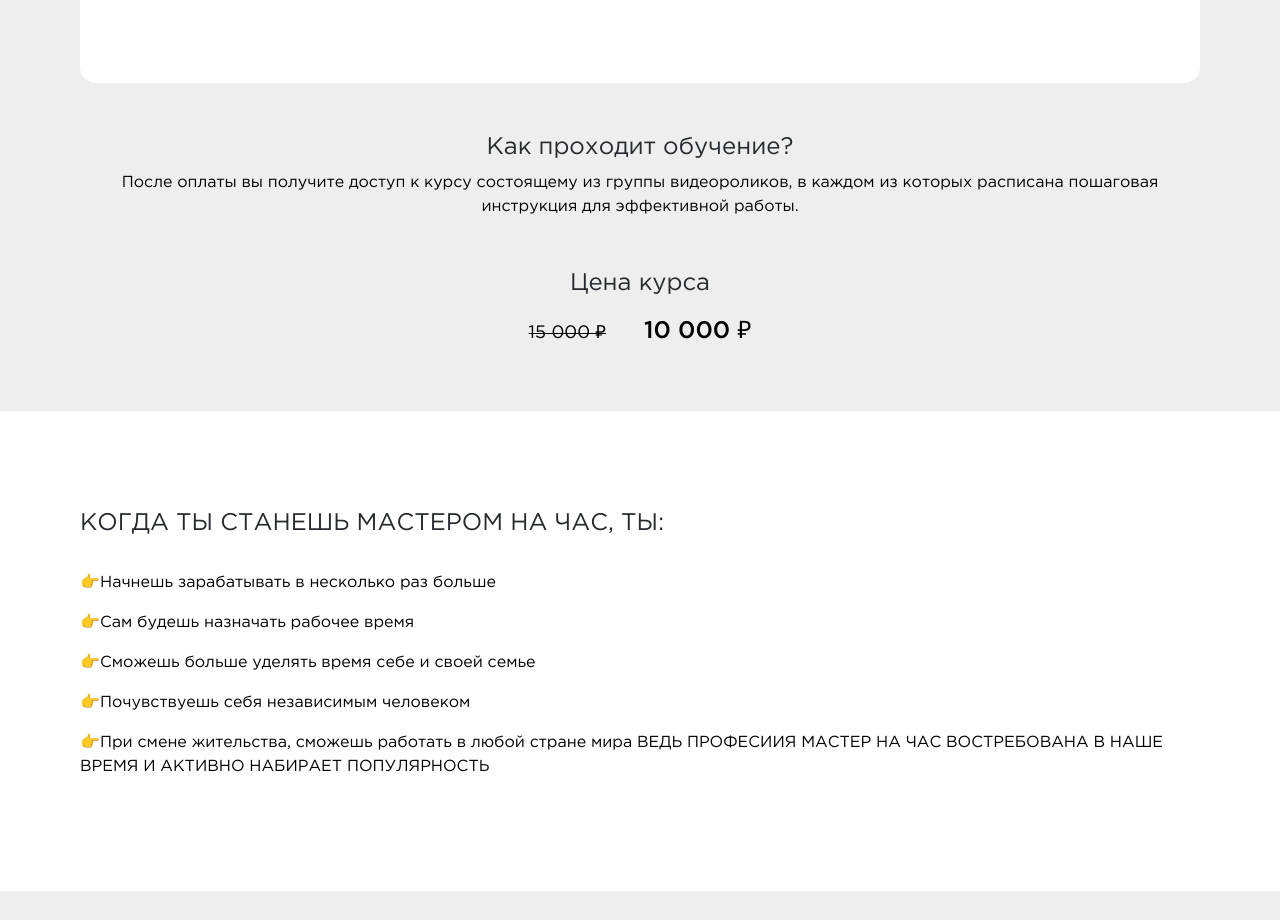
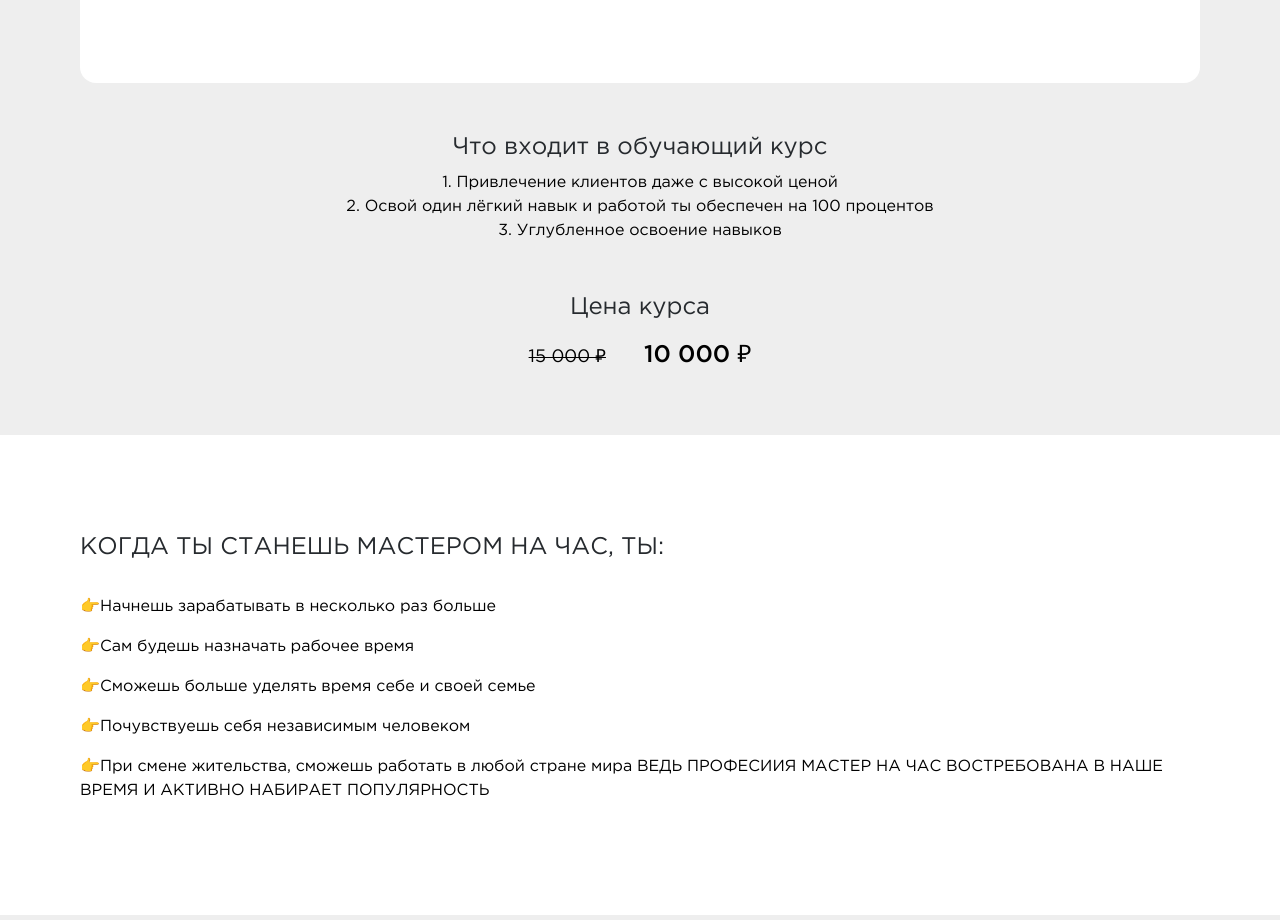
Before and after one commit to maxim-sivakon/chuvaknachas.ru, a plain HTML site: page index.html in a window 1280 px wide. Shown: the part 1600-2520 px from the top of the page. Drawn offline with nearby package versions, Linux system fonts and the light colour scheme.

```diff
--- a/index.html
+++ b/index.html
@@ -207,8 +207,12 @@
                             allow="accelerometer; autoplay; clipboard-write; encrypted-media; gyroscope; picture-in-picture; web-share"
                             referrerpolicy="strict-origin-when-cross-origin" allowfullscreen></iframe>
                 </div>
-                <div class="grey-video-header2">Как проходит обучение?</div>
-                <div class="grey-video-desc">После оплаты вы получите доступ к курсу состоящему из группы видеороликов, в каждом из которых расписана пошаговая инструкция для эффективной работы.</div>
+                <div class="grey-video-header2">Что входит в обучающий курс</div>
+                <div class="grey-video-desc">
+                    1. Привлечение клиентов даже с высокой ценой<br>
+                    2. Освой один лёгкий навык и работой ты обеспечен на 100 процентов<br>
+                    3. Углубленное  освоение навыков
+                </div>
 
                 <div class="grey-video-header3">Цена курса</div>
                 <div class="format-learning-grid-item-price-grid">
```
